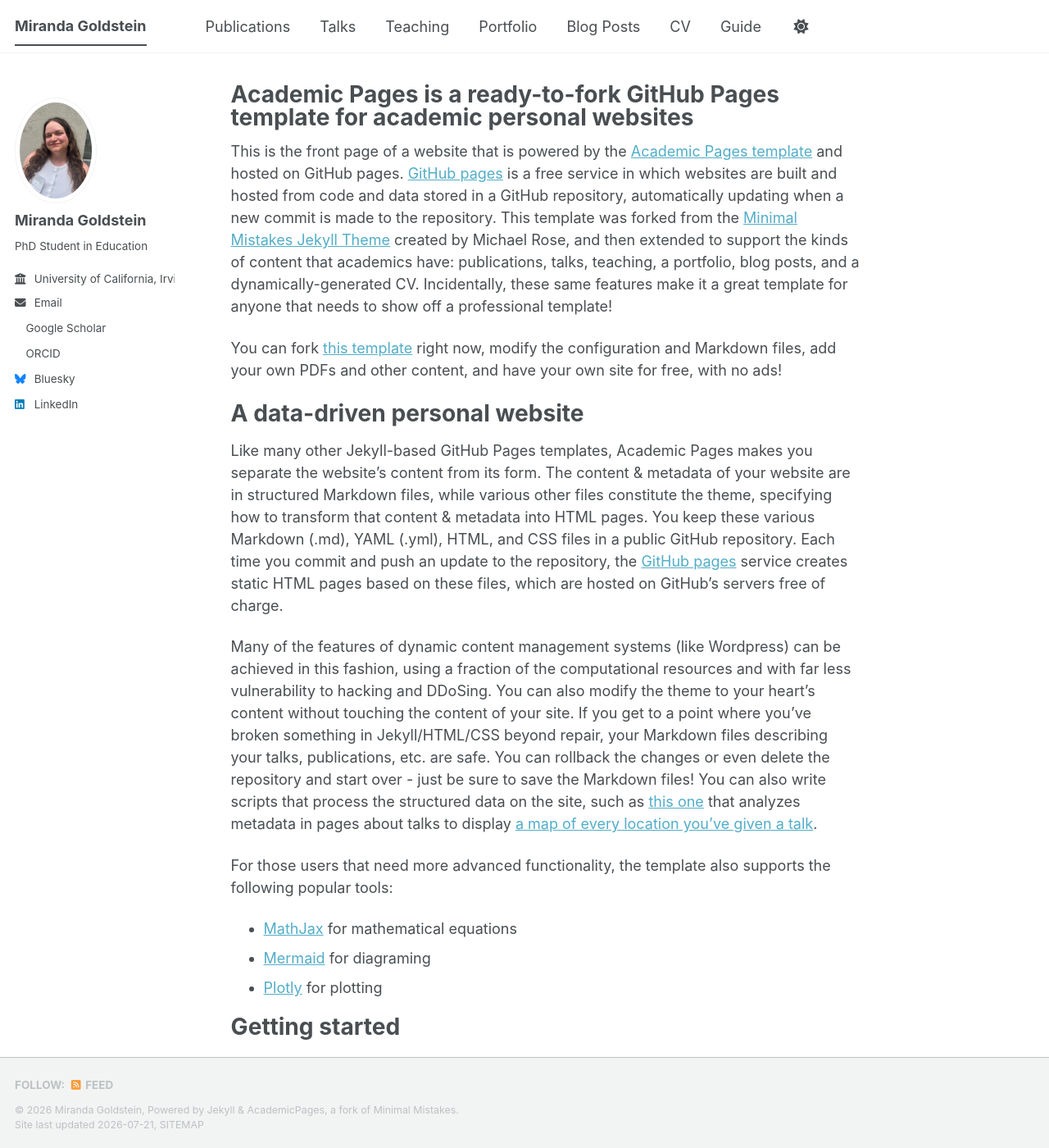
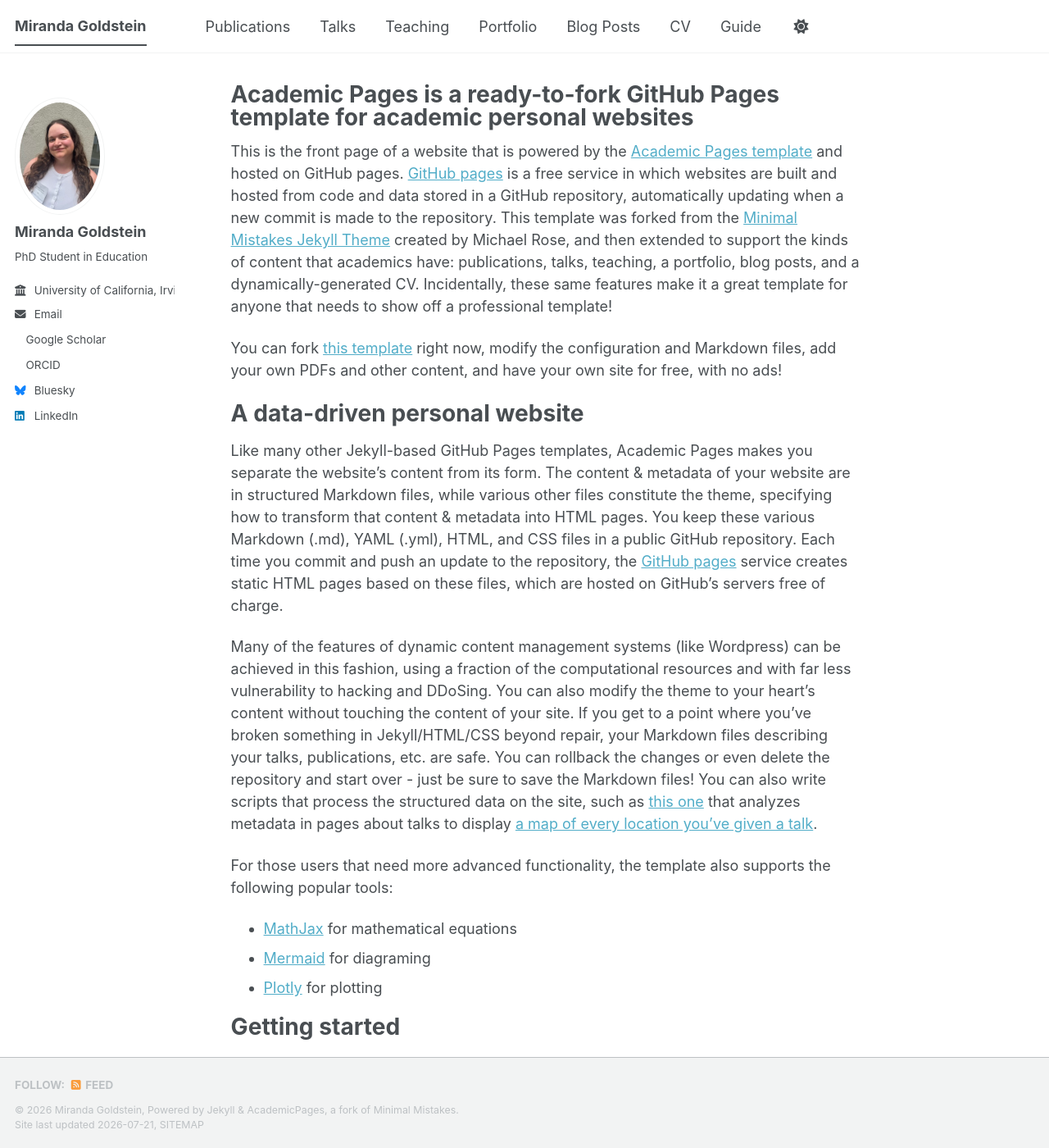
Before and after one commit to mirandagoldstein/mirandagoldstein.github.io, a Jekyll site: the page built from _pages/about.md, in a window 1280 px wide and 1400 px high. Shown: the whole window at 82% size. Built offline with Jekyll 4.4.1, drawn with Linux system fonts in a browser that asks for light colours; a style sheet for code colours, icons or effects is not loaded.

Commit message:
Update _sidebar.scss

```diff
--- a/_sass/layout/_sidebar.scss
+++ b/_sass/layout/_sidebar.scss
@@ -154,7 +154,7 @@
   }
 
   img {
-    max-width: 100px;
+    max-width: 110px;
     border-radius: 50%;
 
     @include breakpoint($large) {
```
